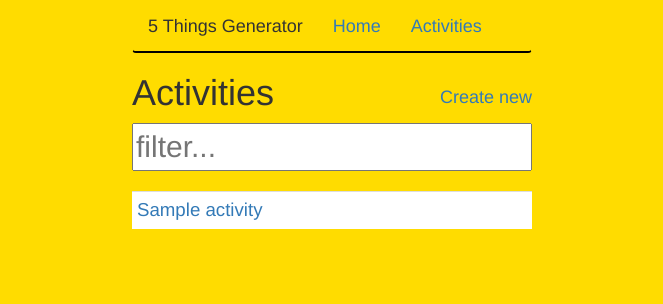
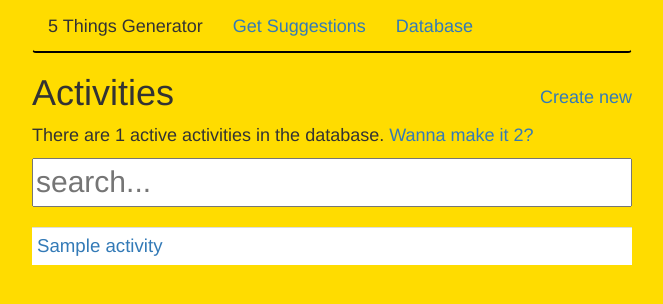
Before and after one commit to dkurth/5things, a PHP site: template templates/activity_list.phtml in a window 1280 px wide. Shown: the top 304 px of the page, without its empty margins (308-971 px from the left). Run offline with PHP 8.4, Linux system fonts and the light colour scheme; the template is opened without the code that fills it: most values are stand-ins (such as "Sample title", 1, 10 or a date in 2020).

Commit message:
UI tweaks

```diff
--- a/public/static/css/fivethings.css
+++ b/public/static/css/fivethings.css
@@ -1,5 +1,5 @@
 body {
-    width: 400px;
+    width: 600px;
     margin: auto;
     text-align: left;
     font-size: 3em;
@@ -9,12 +9,6 @@ body {
 .activity, .attr, .repl {
     font-weight: bold;
 }
-
-form {
-/*    margin-left: auto;
-    margin-right: auto;
-    width: 400px;
-*/}
 
 .navbar {
     font-size: 18px;
--- a/templates/activity_list.phtml
+++ b/templates/activity_list.phtml
@@ -1,13 +1,20 @@
 <?php
 require('header.phtml');
+
+$activityCount = sizeof($activities);
 ?>
 
 <h1>
     Activities
-    <a style="font-size:0.5em; float: right; margin-top: 15px;" href="/activity/edit">Create new</a>
+    <a style="font-size: 0.5em; float: right; margin-top: 15px;" href="/activity/edit">Create new</a>
 </h1>
 
-<input type="text" class="ft-filter" data-ft-filter-table="activity-list" placeholder="filter...">
+<p style="font-size: 0.6em;">
+    There are <?php echo $activityCount; ?> active activities in the database.
+    <a href="/activity/edit">Wanna make it <?php echo $activityCount+1; ?>?</a>
+</p>
+
+<input type="text" class="ft-filter" data-ft-filter-table="activity-list" placeholder="search...">
 
 <table class="table table-condensed" id="activity-list">
     <?php foreach ($activities as $activity): ?>
--- a/templates/header.phtml
+++ b/templates/header.phtml
@@ -17,8 +17,8 @@
       <span class="navbar-brand" href="#">5 Things Generator</span>
     </div>
     <ul class="nav navbar-nav">
-      <li><a href="<?php echo $basePath ?>/">Home</a></li>
-      <li><a href="<?php echo $basePath ?>/activity/list">Activities</a></li>
+      <li><a href="<?php echo $basePath ?>/">Get Suggestions</a></li>
+      <li><a href="<?php echo $basePath ?>/activity/list">Database</a></li>
     </ul>
   </div>
 </nav>
```
Also changed, not shown: templates/activity_edit.phtml (+14 -7 lines).
